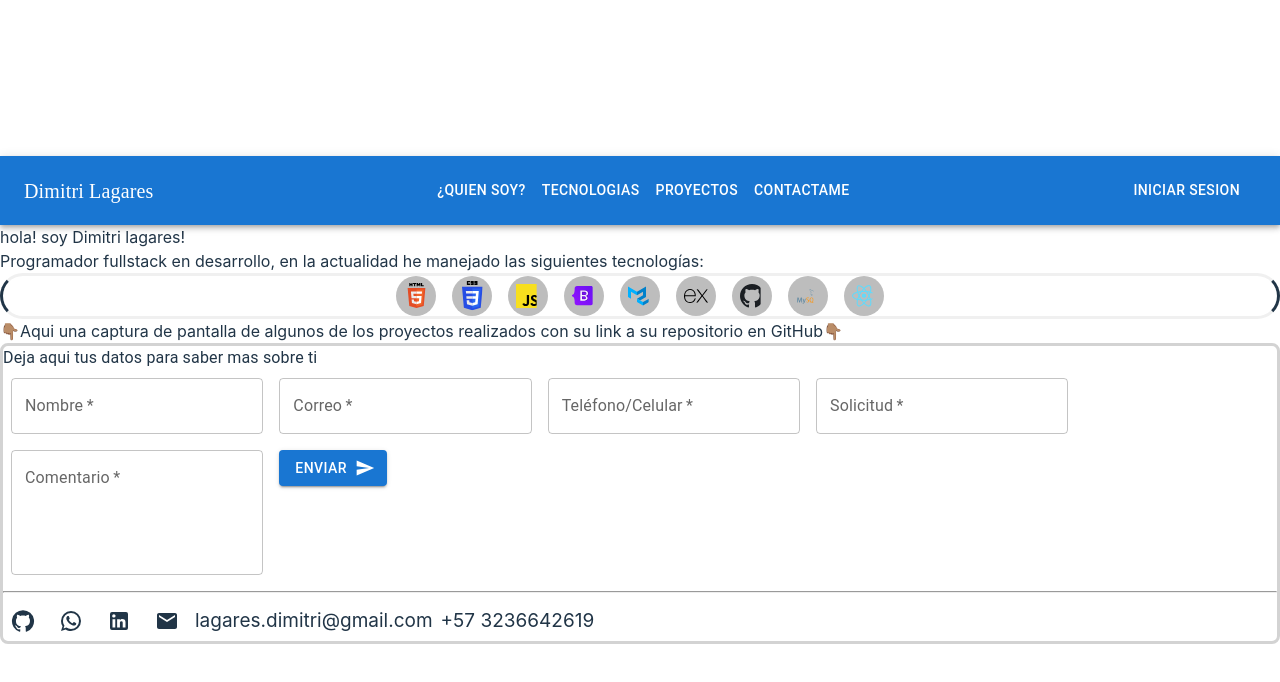
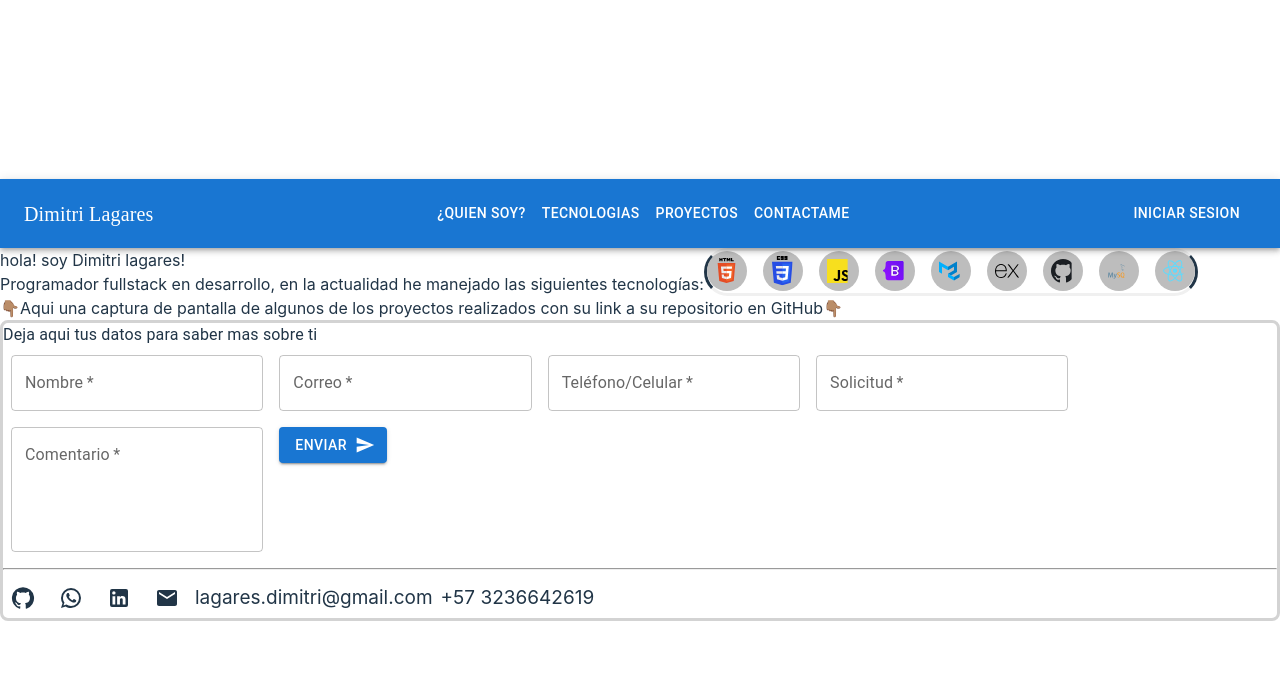
Before and after one commit to Dimitri-Lagares/Dimitri-Lagares.github.io, a React (Vite) app: page / in a window 1280 px wide. Shown: the top 682 px of the page. Built offline with nearby package versions, Linux system fonts and the light colour scheme; a web font is replaced by a local one.

Commit message:
commit 8

```diff
--- a/src/components/home/Home.jsx
+++ b/src/components/home/Home.jsx
@@ -3,6 +3,7 @@ import Avatar from '@mui/material/Avatar';
 import Stack from '@mui/material/Stack';
 import Footer from './Footer/Footer';
 import ResponsiveAppBar from './Header/AppBar';
+import Grid from '@mui/material/Grid';
 import { Bootstrap } from './../svg-components/Bootstrap';
 import { Css3 } from './../svg-components/Css3'
 import { Express } from './../svg-components/Express'
@@ -15,13 +16,13 @@ import { ReactIcon } from './../svg-components/ReactIcon'
 
 const Home = () => {
   return (
-    <div>
+    <Grid container>
       <ResponsiveAppBar/>
-      <div>
+      <Grid>
         hola! soy Dimitri lagares!<br/>
         Programador fullstack en desarrollo,
         en la actualidad he manejado las siguientes tecnologías:<br/>
-      </div>
+      </Grid>
       <Stack direction="row" style={{ m:'auto', justifyContent:'center', border: 'solid', borderRadius: 50, borderBlockColor:'#f0f0f0'}} spacing={2}>
       <Avatar>
         <Html/>
@@ -59,14 +60,11 @@ const Home = () => {
         <ReactIcon/>
       </Avatar>
     </Stack>
-      <div>
+      <Grid>
         👇🏽Aqui una captura de pantalla de algunos de los proyectos realizados con su link a su repositorio en GitHub👇🏽
-      </div>
-      <div>
-
-      </div>
+      </Grid>
       <Footer/>
-    </div>
+    </Grid>
   )
 }
 
```
Also changed, not shown: src/components/login/ProtectedRoute.jsx (added, +16 -0 lines), 1 other file (tests, documents, lock files or other folders).
